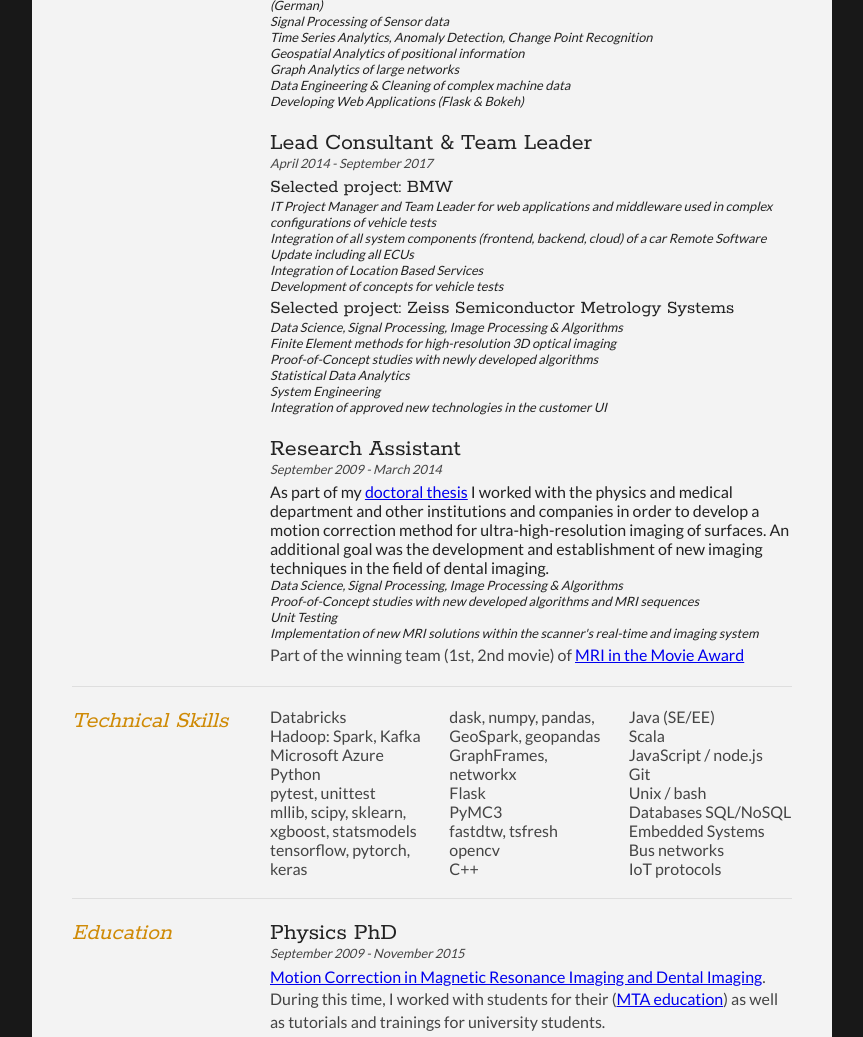
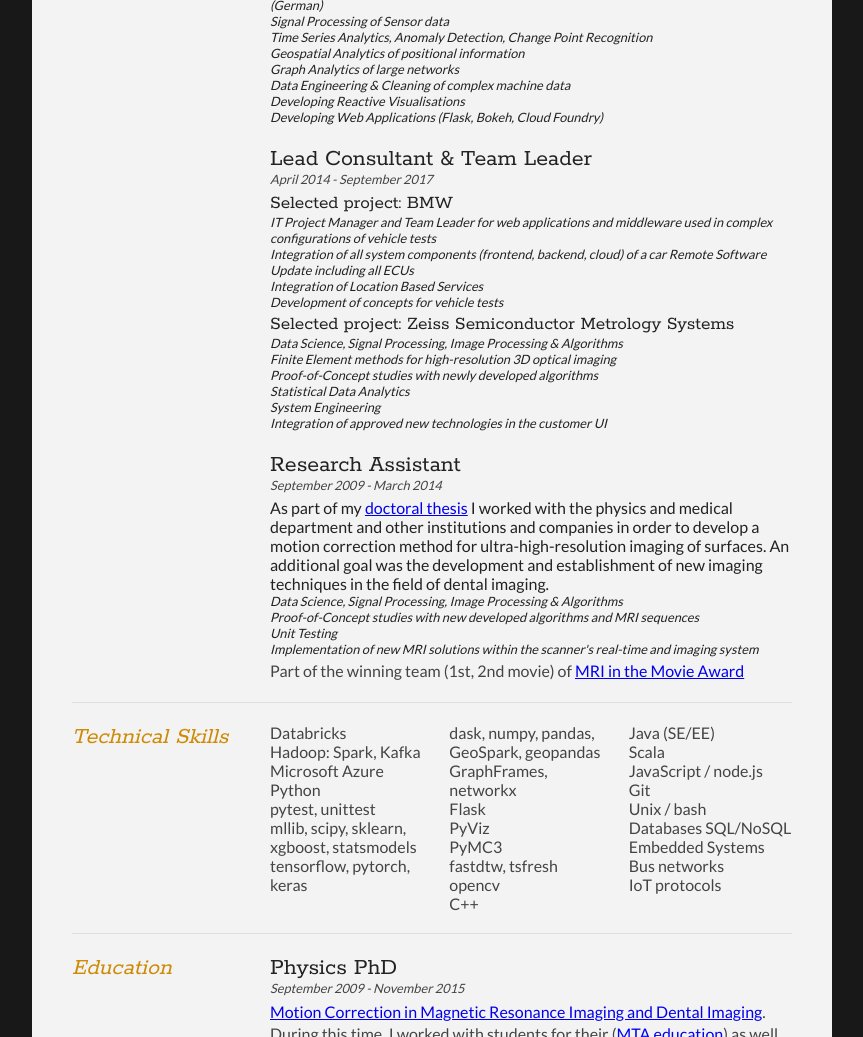
Before and after one commit to anderl80/cv, a plain HTML site: page index.html in a window 1280 px wide. Shown: the part 706-1743 px from the top of the page, without its empty margins (208-1071 px from the left). Drawn offline with Linux system fonts and the light colour scheme.

Commit message:
add viz / app knowledge

```diff
--- a/index.html
+++ b/index.html
@@ -93,7 +93,8 @@
 							<li>Geospatial Analytics of positional information</li>
 							<li>Graph Analytics of large networks</li>
 							<li>Data Engineering & Cleaning of complex machine data</li>
-							<li>Developing Web Applications (Flask & Bokeh)</li>
+							<li>Developing Reactive Visualisations</li>
+							<li>Developing Web Applications (Flask, Bokeh, Cloud Foundry)</li>
 						</ul>
 						<p></p>
 					</article>
@@ -165,6 +166,7 @@
 						<li>dask, numpy, pandas, GeoSpark, geopandas</li>
 						<li>GraphFrames, networkx</li>
 						<li>Flask</li>
+						<li>PyViz</li>
 						<li>PyMC3</li>
 						<li>fastdtw, tsfresh</li>
 						<li>opencv</li>
```
